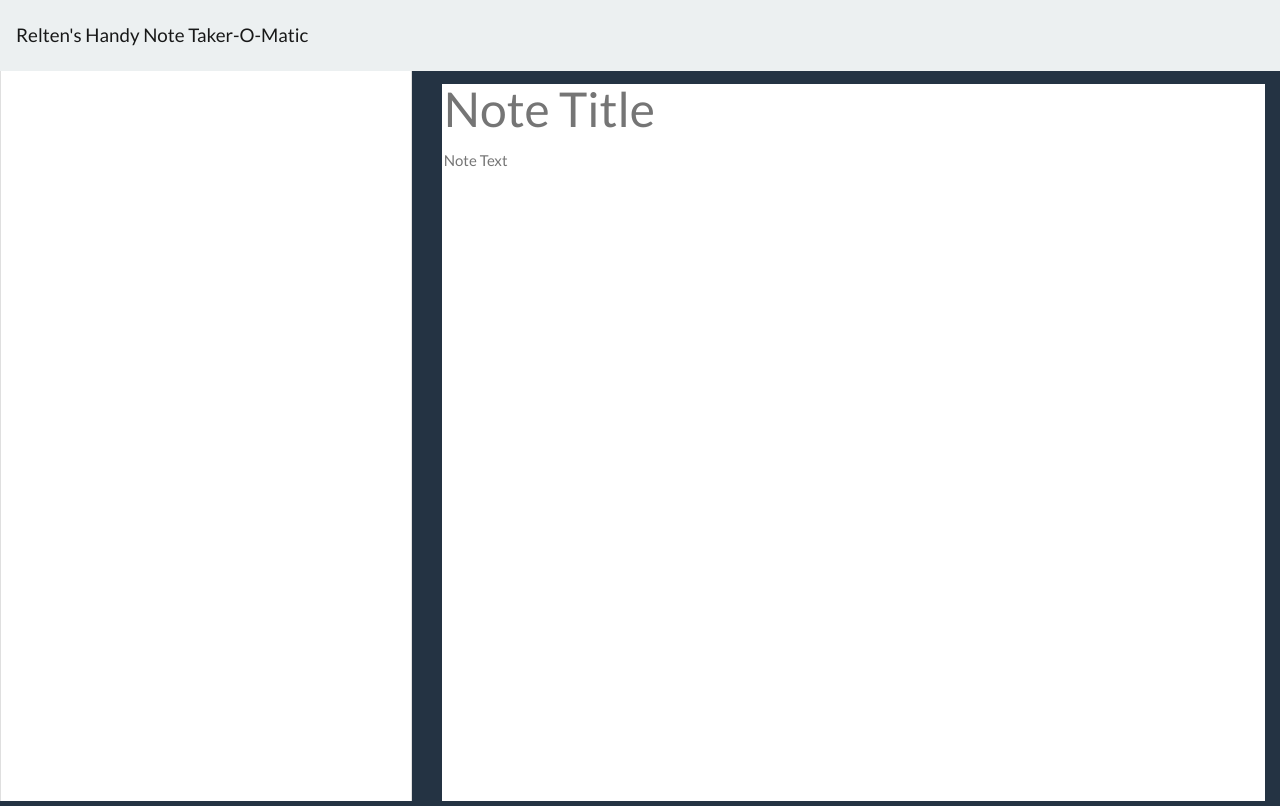
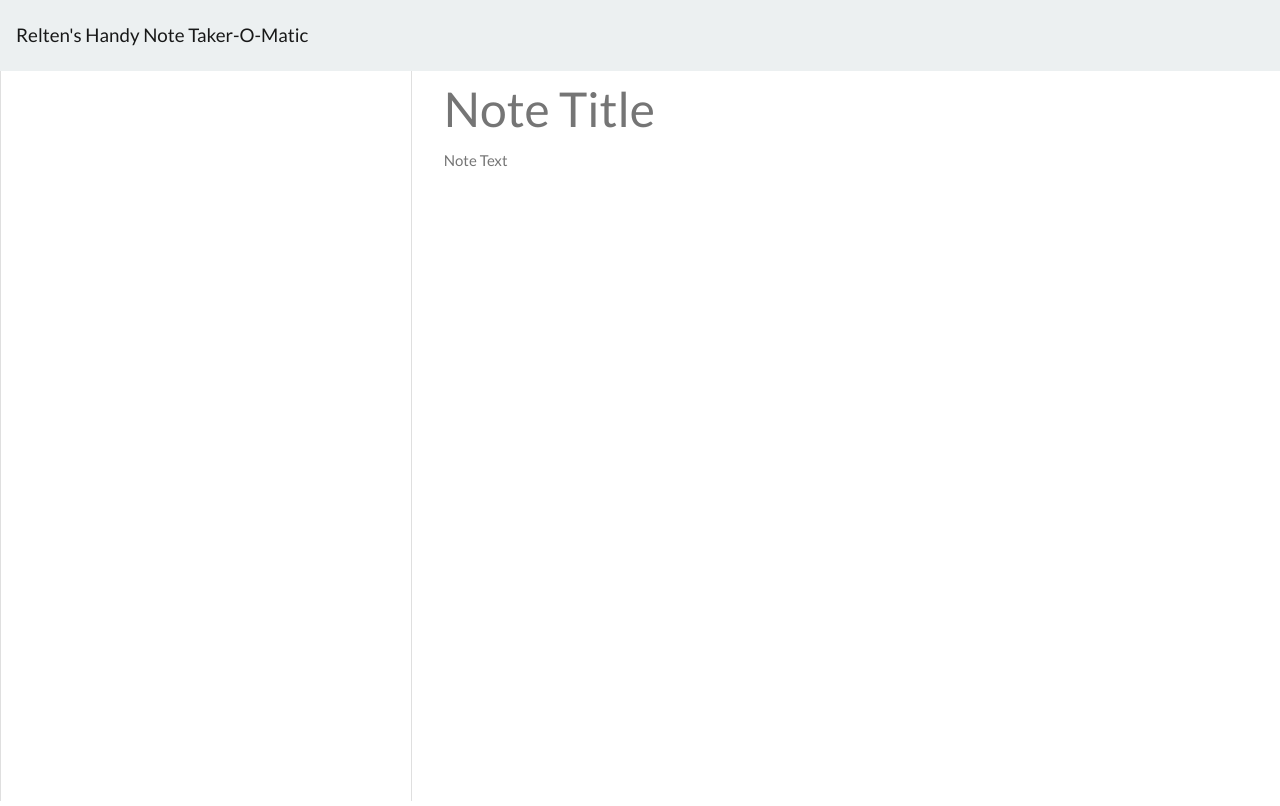
Before and after one commit to Relten98/note-taker, a website: page public/notes.html in a window 1280 px wide. Drawn offline with nearby package versions, Linux system fonts and the light colour scheme; no server answers.

Commit message:
Update styles.css

```diff
--- a/public/assets/css/styles.css
+++ b/public/assets/css/styles.css
@@ -6,11 +6,9 @@ body {
   line-height: 1.5;
   color: #212529;
   text-align: left;
-  background-color: #243343;
 }
 
 html {
-  background: #243343;
 }
 
 .save-note {
```
